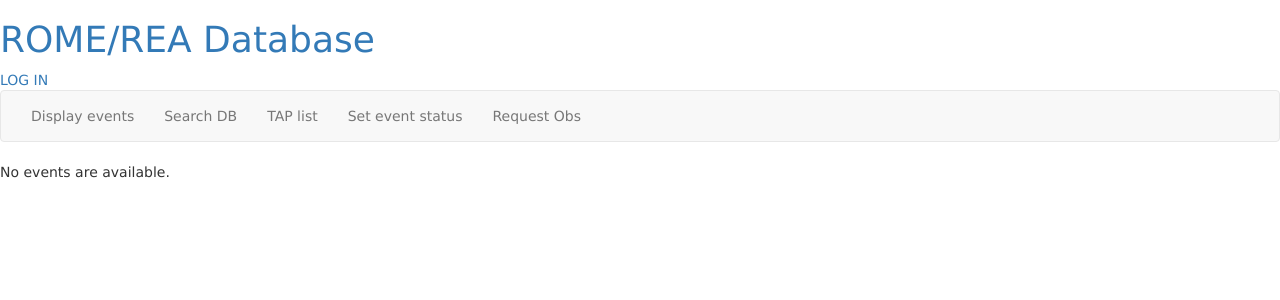
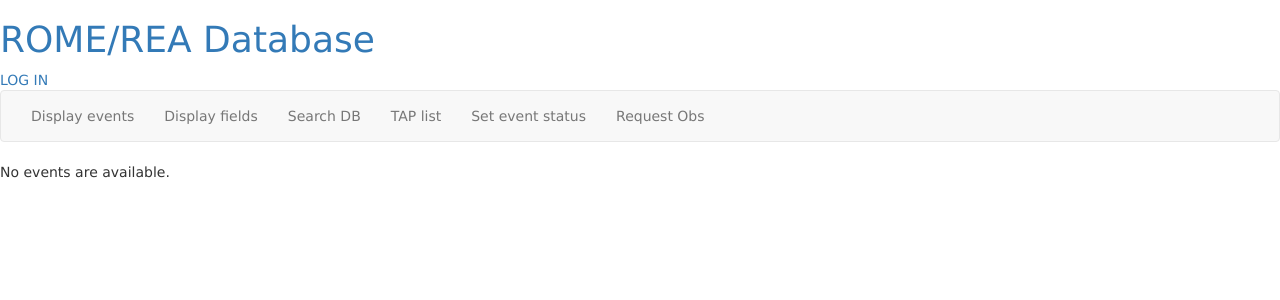
Before and after one commit to ytsapras/robonet_site, a Django app: template events/templates/events/list_anomalies.html in a window 1280 px wide. Shown: the top 300 px of the page. Run offline with Django 3.2, Linux system fonts and the light colour scheme; the template is opened without the code that fills it, so the values that code supplies are empty; some libraries are stand-ins or nearby versions.

Commit message:
Adding menu options

```diff
--- a/events/templates/events/dashboard.html
+++ b/events/templates/events/dashboard.html
@@ -24,6 +24,7 @@
       <li><a href="{% url 'request_obs' %}">Request Obs</a></li>
       <li><a href="{% url 'obs_monitor' %}">ObsMonitor</a></li>
       <li><a href="{% url 'tap' %}">TAP</a></li>
+      <li><a href="{% url 'display_fields' %}">Display fields</a></li>
     </ul>
   </div><!-- /.navbar-collapse -->
 </div><!-- /.container-fluid -->
--- a/events/templates/events/list_anomalies.html
+++ b/events/templates/events/list_anomalies.html
@@ -14,6 +14,7 @@
     <div class="collapse navbar-collapse" id="bs-example-navbar-collapse-1">
         <ul class="nav navbar-nav">
           <li><a href="{% url 'list_all' %}">Display events</a></li>
+          <li><a href="{% url 'display_fields' %}">Display fields</a></li>
           <li><a href="{% url 'search_events' %}">Search DB</a></li>
           <li><a href="{% url 'tap' %}">TAP list</a></li>
           <li><a href="{% url 'set_event_status' %}">Set event status</a></li>
```
